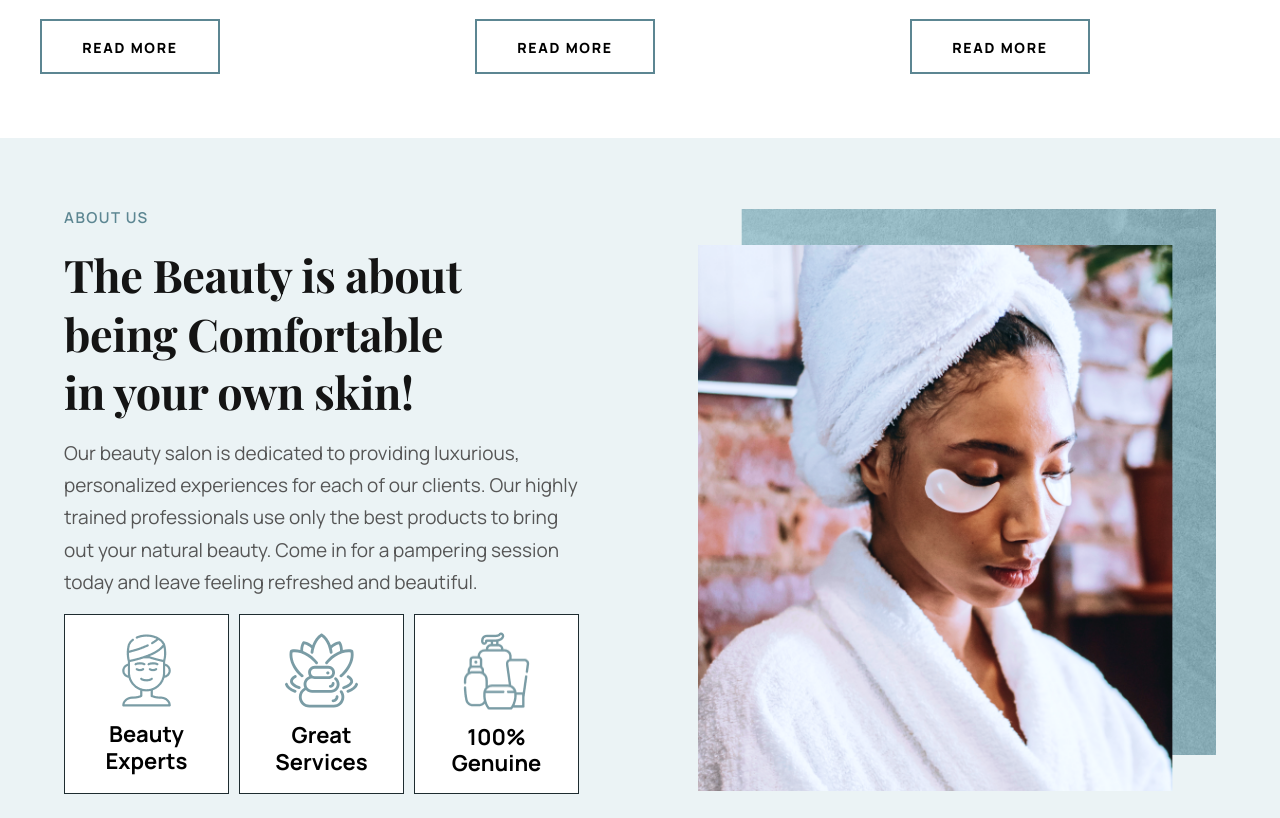
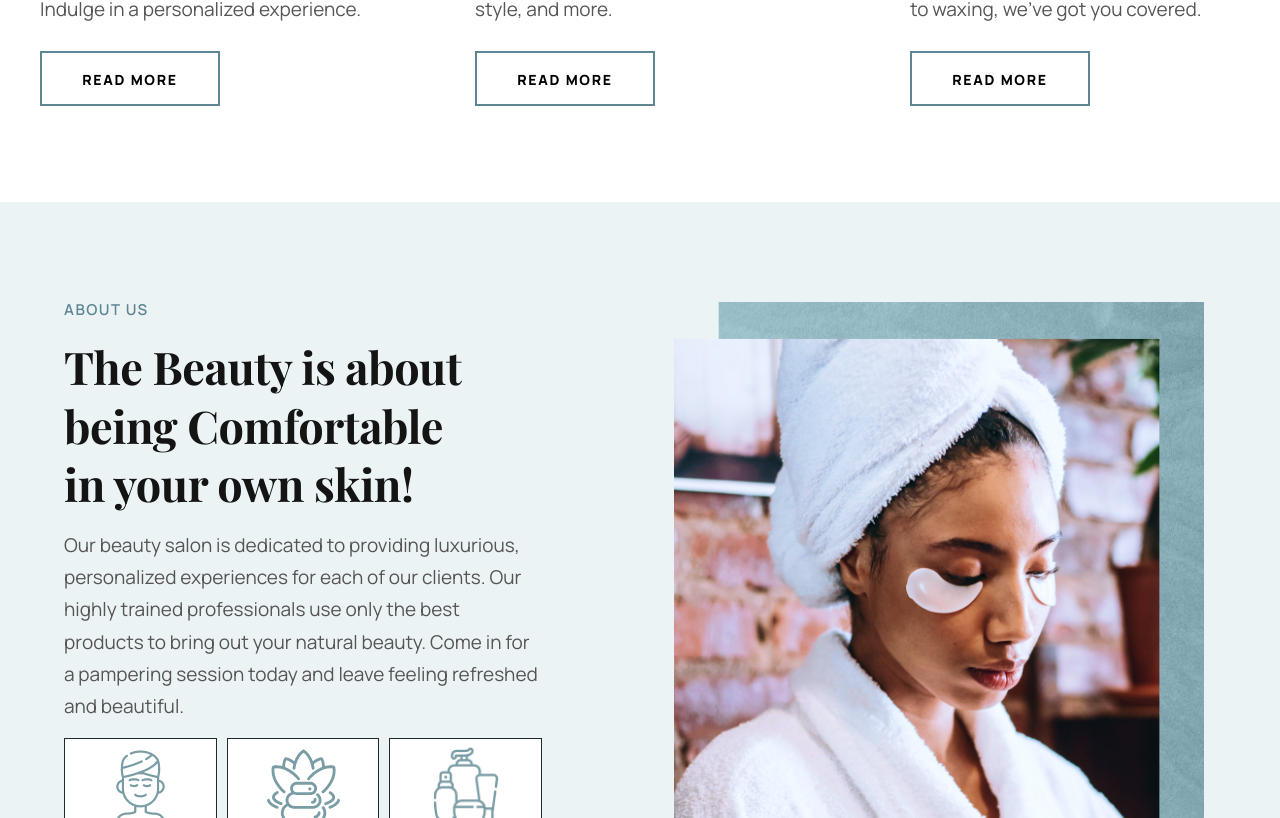
Before and after one commit to MAGHPMallawaarachchi/beautyness, a React (Vite) app: page / in a window 1280 px wide. Shown: the part 1502-2320 px from the top of the page. Built offline with nearby package versions, Linux system fonts and the light colour scheme.

Commit message:
update style.js

```diff
--- a/src/components/AboutUs.jsx
+++ b/src/components/AboutUs.jsx
@@ -3,8 +3,8 @@ import {aboutUs} from '../constants';
 import { facial1 } from '../assets';
 
 const AboutUsCard = ({id, image, title}) =>(
-  <div className='flex flex-col items-center justify-center ss:w-[165px] ss:h-[180px] xs:w-[100px] xs:h-[115px] w-[80px] h-[95px] border-[1px] border-darkGreen bg-white gap-[14px]'>
-    <img src={image} alt={title} className='ss:max-h-[78px] xs:max-h-[50px] max-h-[40px]' />
+  <div className='flex flex-col items-center justify-center max-w-[165px] max-h-[180px] p-2 border-[1px] border-darkGreen bg-white gap-[14px]'>
+    <img src={image} alt={title} className='object-contain max-h-[60px] xs:max-h-[78px]' />
     <p className='font-manrope font-bold sm:text-[22px] xs:text-[15px] text-[12px] text-center leading-[120%] max-w-[140px]'>{title}</p>
   </div>
 )
--- a/src/style.js
+++ b/src/style.js
@@ -12,7 +12,7 @@ const styles = {
     flexStart: "flex justify-center items-start",
 
     paddingX: "md:px-16 px-6",
-    paddingY: "md:py-16 py-6",
+    paddingY: "md:py-24 py-12",
     paddingY1: "sm:py-[165px] py-[6]",
     padding: "sm:px-16 px-6 sm:py-12 py-4",
 
```
